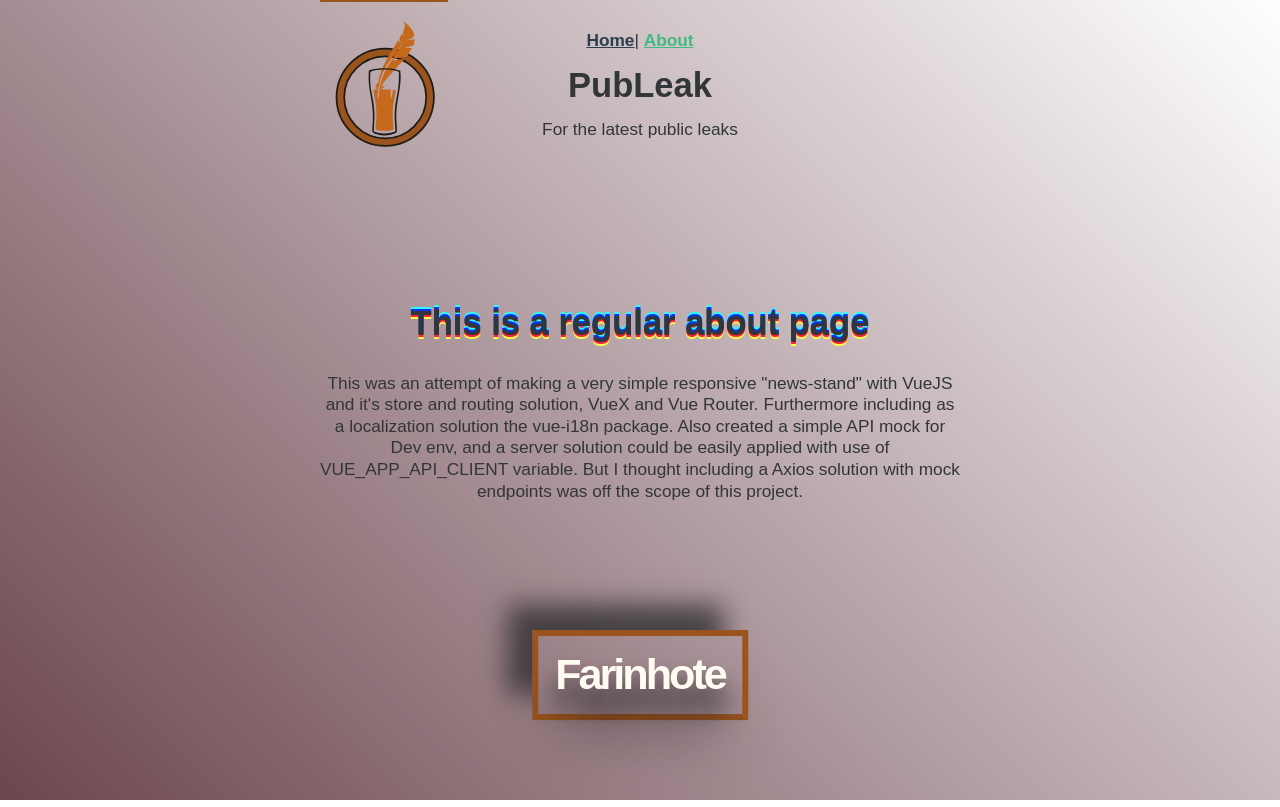
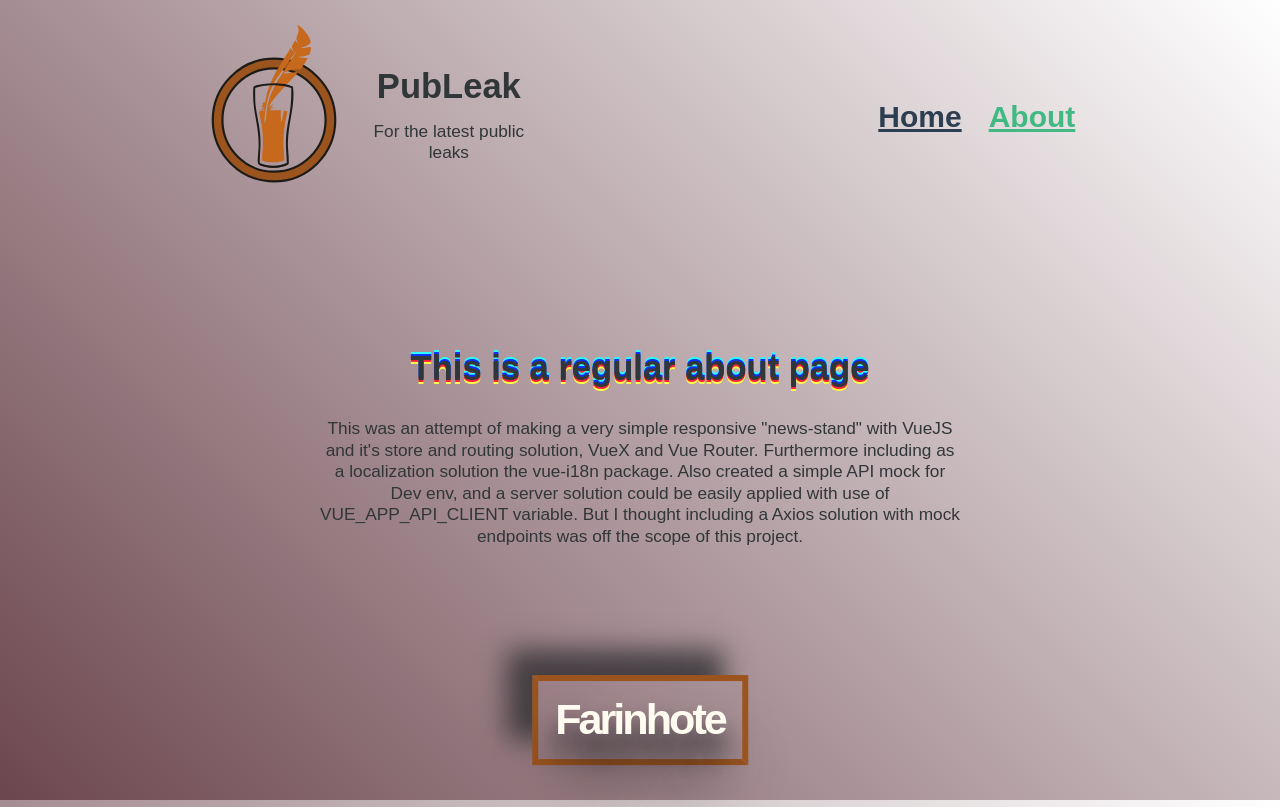
Before and after one commit to farinhote/publeak, a Vue app: page /about in a window 1280 px wide. Built offline with nearby package versions, Linux system fonts and the light colour scheme.

Commit message:
Made nav bigger and improved layout

```diff
--- a/src/components/PubleakHeader.vue
+++ b/src/components/PubleakHeader.vue
@@ -1,24 +1,25 @@
 <template>
-  <div id="header">
-    <div>
+  <div class="header">
+    <div class="presentation">
+      <router-link to="/">
+        <img
+          id="logo"
+          alt="PubLeak logo"
+          src="../assets/logo.svg"
+        >
+      </router-link>
+      <div class="presentationText">
+        <h1>{{ $t("publeakHeader.title") }}</h1>
+        <p>{{ $t("publeakHeader.subtitle") }}</p>
+      </div>
+    </div>
+    <div class="nav">
       <router-link to="/">
         <span>{{ $t("publeakHeader.home") }}</span>
-      </router-link>|
+      </router-link>
       <router-link to="/about">
         <span>{{ $t("publeakHeader.about") }}</span>
       </router-link>
-    </div>
-    <router-link to="/">
-      <img
-        id="logo"
-        alt="PubLeak logo"
-        src="../assets/logo.svg"
-      >
-    </router-link>
-
-    <div>
-      <h1>{{ $t("publeakHeader.title") }}</h1>
-      <p>{{ $t("publeakHeader.subtitle") }}</p>
     </div>
   </div>
 </template>
@@ -30,34 +31,63 @@ export default {
 </script>
 
 <style scoped>
-#header {
-  padding: 30px;
+.header {
+  display: grid;
 }
 
-#header a {
+.presentation {
+  display: grid;
+  grid-template-columns: 1fr 2fr 1fr;
+  align-items: center;
+}
+
+.nav {
+  display: grid;
+  grid-template-columns: repeat(4, 1fr);
+  align-items: center;
+  font-size: 30px;
+}
+
+.nav a {
   font-weight: bold;
   color: #2c3e50;
 }
 
-#header a.router-link-exact-active {
+.header a.router-link-exact-active {
   color: #42b983;
 }
 
 @media only screen and (max-width: 767px) {
   #logo {
-    width: 25vw;
-    position: absolute;
-    top: 0;
-    left: 0;
+    width: calc(16px + 20vw);
+  }
+
+  .header {
+    grid-template-columns: repeat(1, 1fr);
+  }
+
+  .nav a:nth-child(1) {
+    grid-column: 2;
+  }
+  .nav a:nth-child(2) {
+    grid-column: 3;
   }
 }
+
 @media only screen and (min-width: 768px) {
   #logo {
-    position: absolute;
-    top: 0px;
-    left: 25vw;
-    border-top: 2px solid #9B541E;
-    width: 10vw;
+    width: calc(160px + 0.1vw);
+  }
+
+  .header {
+    grid-template-columns: repeat(2, 1fr);
+  }
+
+  .nav a:nth-child(1) {
+    grid-column: 3;
+  }
+  .nav a:nth-child(2) {
+    grid-column: 4;
   }
 }
 </style>
```
